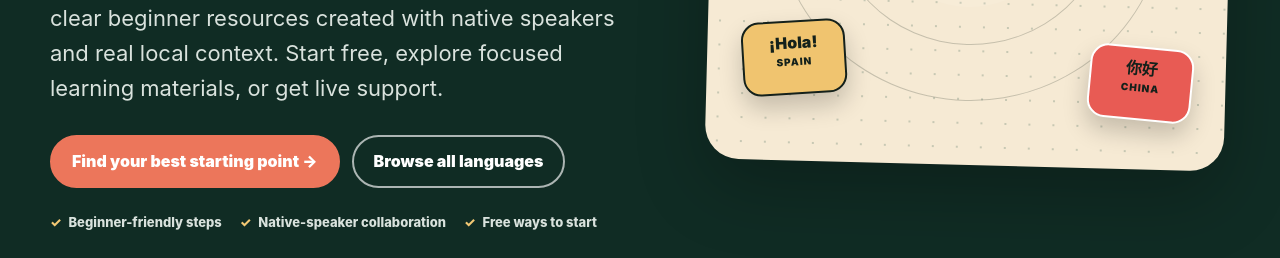
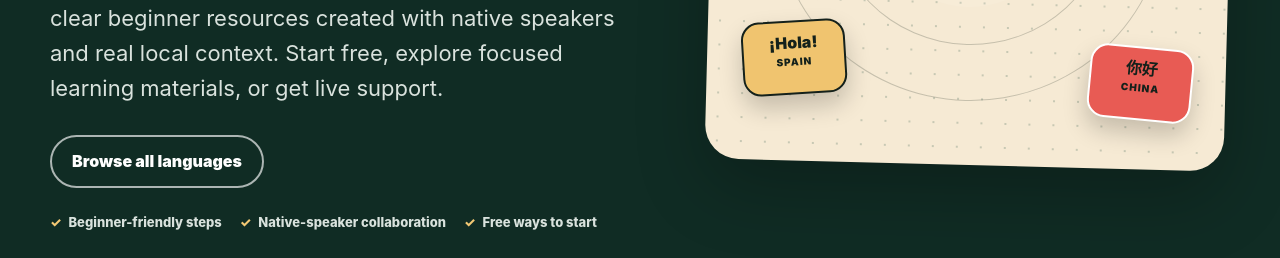
Before and after one commit to b5vg67mg72-jpg/guinea-pig-language, a plain HTML site: page index.html in a window 1280 px wide. Shown: the part 542-800 px from the top of the page. Drawn offline with Linux system fonts and the light colour scheme.

Commit message:
Remove starting point button from homepage

```diff
--- a/index.html
+++ b/index.html
@@ -26,7 +26,7 @@
           <span class="eyebrow">Practical language learning for complete beginners</span>
           <h1>Choose a language. <em>Start using it.</em></h1>
           <p class="lede">Learn Japanese, Spanish, Chinese, or English through clear beginner resources created with native speakers and real local context. Start free, explore focused learning materials, or get live support.</p>
-          <div class="actions"><a class="button" href="#start-here">Find your best starting point →</a><a class="button light" href="#languages">Browse all languages</a></div>
+          <div class="actions"><a class="button light" href="#languages">Browse all languages</a></div>
           <div class="proof-line"><span>Beginner-friendly steps</span><span>Native-speaker collaboration</span><span>Free ways to start</span></div>
         </div>
         <div class="world-card" aria-label="Japanese, Spanish, Chinese, and English learning paths">
```
